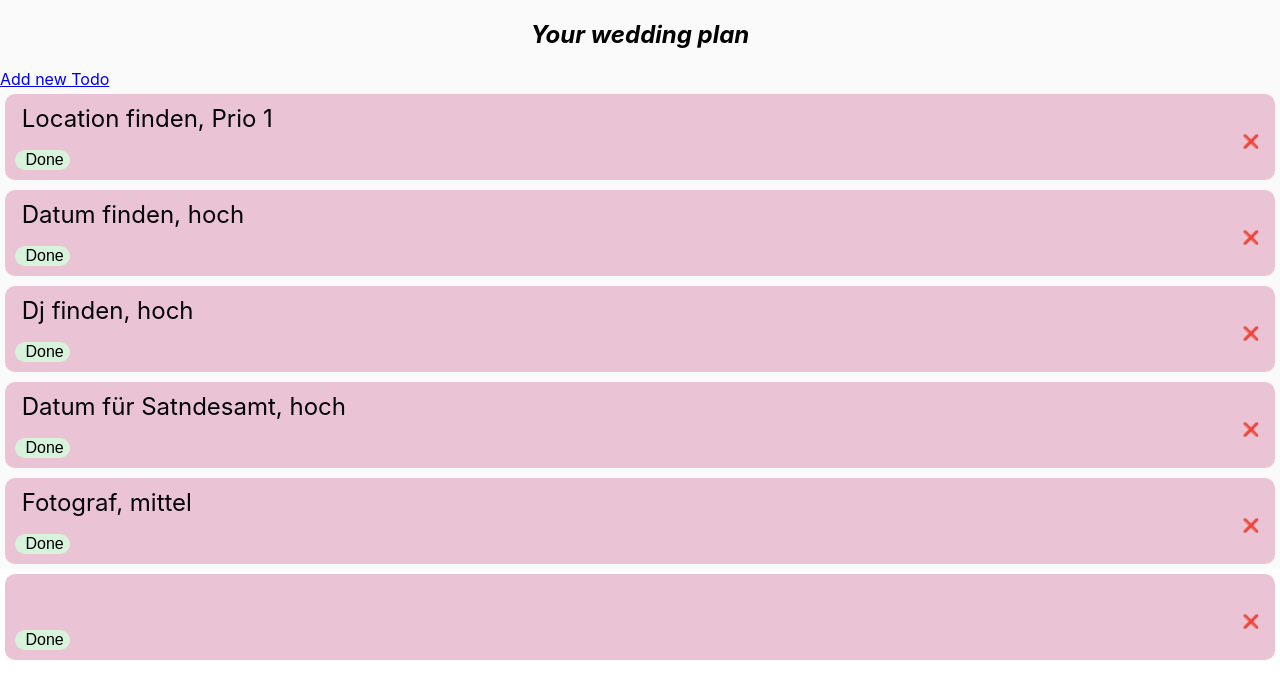
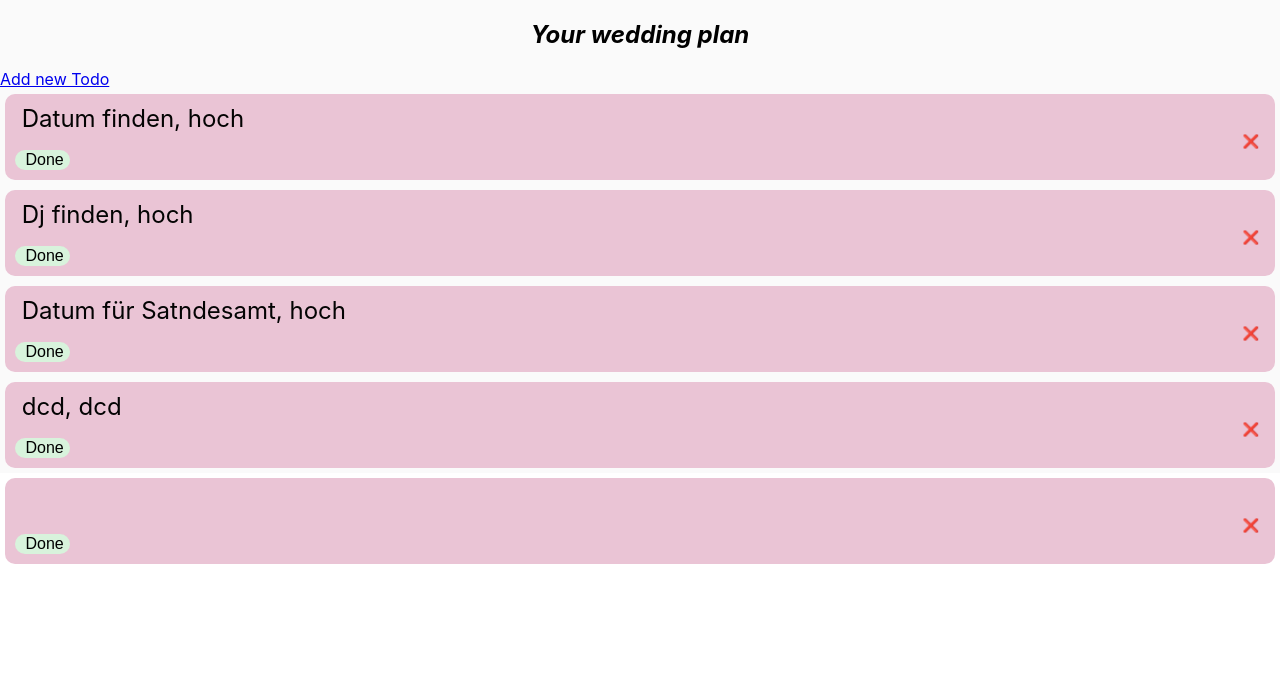
Before and after one commit to AlexRyzhkova/wedding-list, a React (Create React App) app: page / in a window 1280 px wide. Shown: the top 698 px of the page. Built offline with nearby package versions, Linux system fonts and the light colour scheme; data requests are answered from the project's data file.

Commit message:
Fixed deleteTodo

```diff
--- a/db.json
+++ b/db.json
@@ -1,11 +1,5 @@
 {
   "todo": [
-    {
-      "id": 1,
-      "title": "Location finden",
-      "prio": "Prio 1",
-      "completed": "false"
-    },
     {
       "id": 2,
       "title": "Datum finden",
@@ -25,10 +19,9 @@
       "completed": "false"
     },
     {
-      "id": 5,
-      "title": "Fotograf",
-      "prio": "mittel",
-      "completed": "false"
+      "title": "dcd",
+      "prio": "dcd",
+      "id": 5
     }
   ]
 }
--- a/src/api/fetchTodos.js
+++ b/src/api/fetchTodos.js
@@ -23,8 +23,8 @@ export async function postTodo(todo) {
   return response;
 }
 
-export async function deleteTodo(id) {
-  const response = await fetch(`http://localhost:3333/todo${id}`, {
+export async function deleteTodo(todo) {
+  const response = await fetch(`http://localhost:3333/todo/${todo}`, {
     method: "DELETE",
     headers: { Accept: "application/json", "Content-Type": "application/json" },
   });
--- a/src/components/TodoListItem.js
+++ b/src/components/TodoListItem.js
@@ -1,8 +1,8 @@
 import React from "react";
 import styled from "@emotion/styled";
+import { deleteTodo } from "../api/fetchTodos";
 
 const Container = styled.div`
-  /* background: ${(props) => (props.complete ? "#ffedd2" : "#edd2ff")}; */
   background: ${(props) => (props.complete ? "#d6eadf" : "#eac4d5")};
   color: ${(props) => (props.complete ? "grey" : "#030303")};
   display: flex;
@@ -29,19 +29,26 @@ const CompleteButton = styled.button`
   outline: none;
   border: none;
   order: 1;
-  color: ;
 `;
 
-export default function TodoListItem({ children }) {
+export default function TodoListItem({ children, todoId }) {
   const [complete, setComplete] = React.useState();
+  const [deleteId, setDeleteId] = React.useState();
+
   function completeTodo() {
     setComplete((prev) => !prev);
+  }
+  async function handleDeleteTodo(event) {
+    event.preventDefault();
+    // const todo = { id };
+    await deleteTodo(todoId);
+    setDeleteId(true);
   }
 
   return (
     <Container complete={complete}>
       <CompleteButton onClick={completeTodo}>  Done</CompleteButton> {children}
-      <DeleteButton>❌</DeleteButton>
+      <DeleteButton onClick={handleDeleteTodo}>❌</DeleteButton>
     </Container>
   );
 }
--- a/src/pages/Home.js
+++ b/src/pages/Home.js
@@ -4,9 +4,6 @@ import { Link } from "react-router-dom";
 import { useQuery } from "react-query";
 import TodoListItem from "../components/TodoListItem";
 import styled from "@emotion/styled";
-
-export default function Home() {
-  const { data: todos, loading, error } = useQuery("todos", getTodos);
 
 const Container = styled.div`
   background-color: #fafafa;
@@ -21,6 +18,8 @@ export default function Home() {
   text-align: center;
   font-style: italic;
 `;
+export default function Home() {
+  const { data: todos, loading, error } = useQuery("todos", getTodos);
 
   return (
     <Container>
@@ -29,7 +28,7 @@ export default function Home() {
       {error && <p>Error</p>}
       {loading && <div>Loading...</div>}
       {todos?.map((todo) => (
-        <TodoListItem key={todo.id}>
+        <TodoListItem key={todo.id} todoId={todo.id}>
           {todo.title}, {todo.prio}
         </TodoListItem>
       ))}
```
Lines whose indentation alone changed are shown as unchanged.
